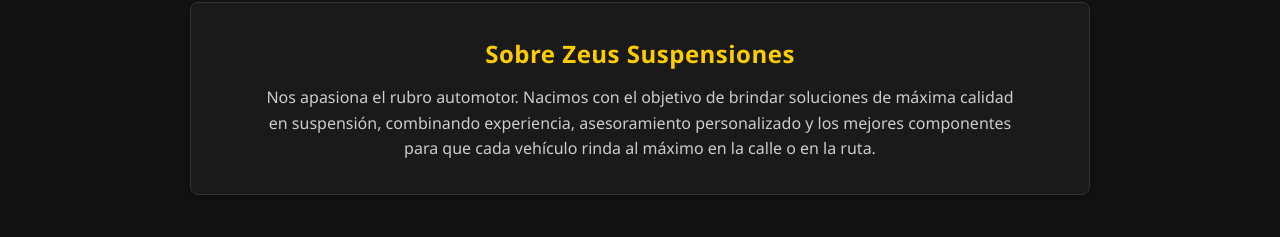
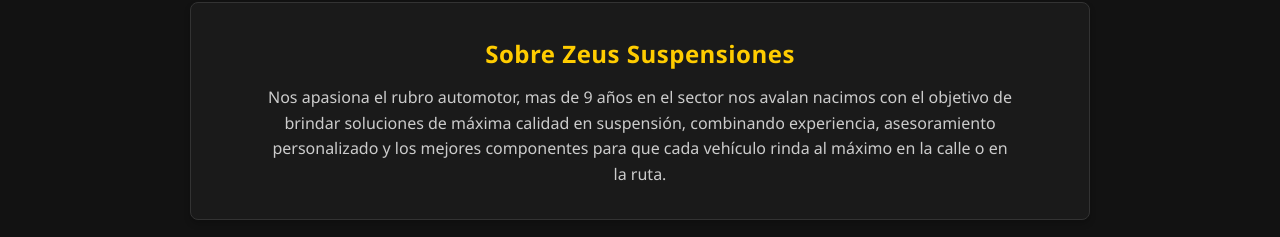
Before and after one commit to fabricio-2029/zeus-suspensiones, a React (Vite) app: page / in a window 1280 px wide. Shown: the part 172-409 px from the top of the page. Built offline with nearby package versions, Linux system fonts and the light colour scheme; no server answers; the database is empty.

Commit message:
Update description text in App component
add se le agrega texto a app.jsx

```diff
--- a/src/App.jsx
+++ b/src/App.jsx
@@ -11,7 +11,7 @@
     <div style={styles.historyContainer}>
       <h2 style={styles.historyTitle}>Sobre Zeus Suspensiones</h2>
       <p style={styles.historyText}>
-        Nos apasiona el rubro automotor. Nacimos con el objetivo de brindar soluciones de máxima calidad en suspensión, combinando experiencia, asesoramiento personalizado y los mejores componentes para que cada vehículo rinda al máximo en la calle o en la ruta.
+        Nos apasiona el rubro automotor, mas de 9 años en el sector nos avalan nacimos con el objetivo de brindar soluciones de máxima calidad en suspensión, combinando experiencia, asesoramiento personalizado y los mejores componentes para que cada vehículo rinda al máximo en la calle o en la ruta.
       </p>
     </div>
   );
```
